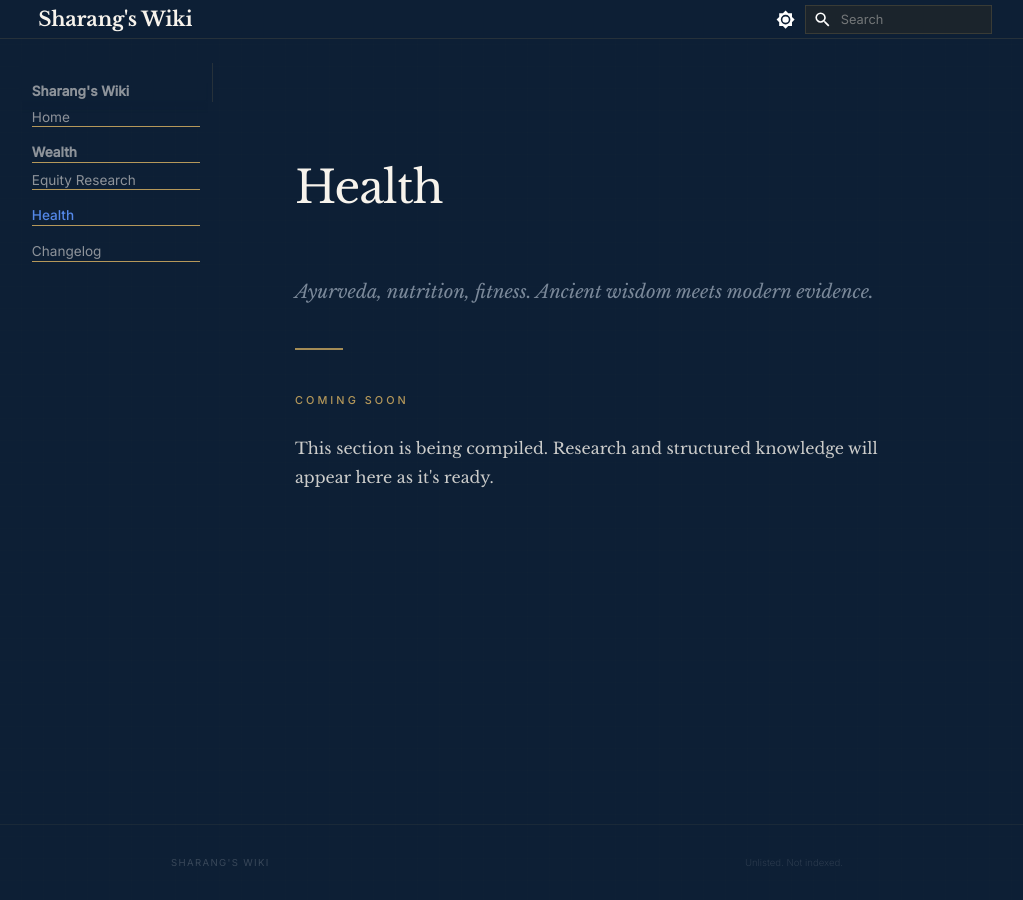
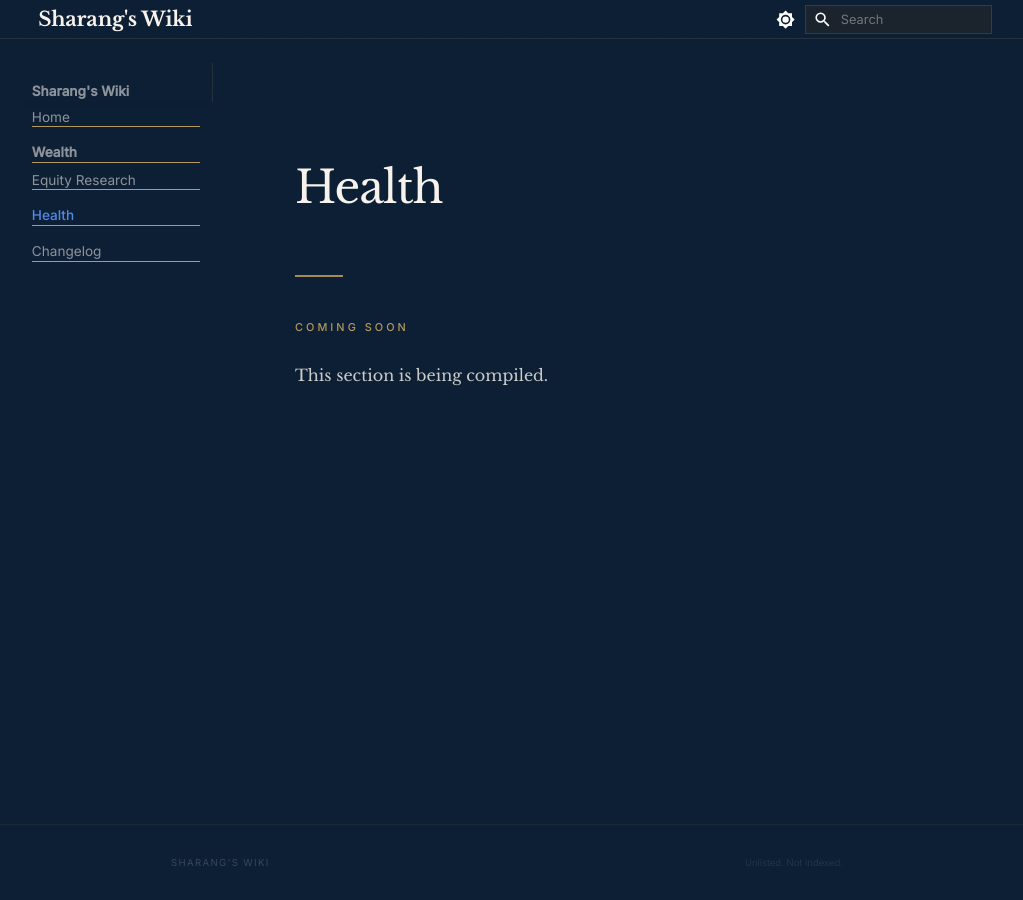
Before and after one commit to sharangshah/wiki, an MkDocs documentation site: the page built from docs/health/index.md, in a window 1280 px wide. Shown: the whole page, without its empty margins (133-1156 px from the left). Built offline with MkDocs 1.6.1 and Material for MkDocs 9.7.7, drawn with Linux system fonts in a browser that asks for light colours.

Commit message:
Drop lede description from Health page

```diff
--- a/docs/health/index.md
+++ b/docs/health/index.md
@@ -5,10 +5,8 @@ hide:
 
 # Health
 
-<p class="lede">Ayurveda, nutrition, fitness. Ancient wisdom meets modern evidence.</p>
-
 <div class="gold-rule"></div>
 
 <span class="section-label">Coming Soon</span>
 
-This section is being compiled. Research and structured knowledge will appear here as it's ready.
+This section is being compiled.
```
